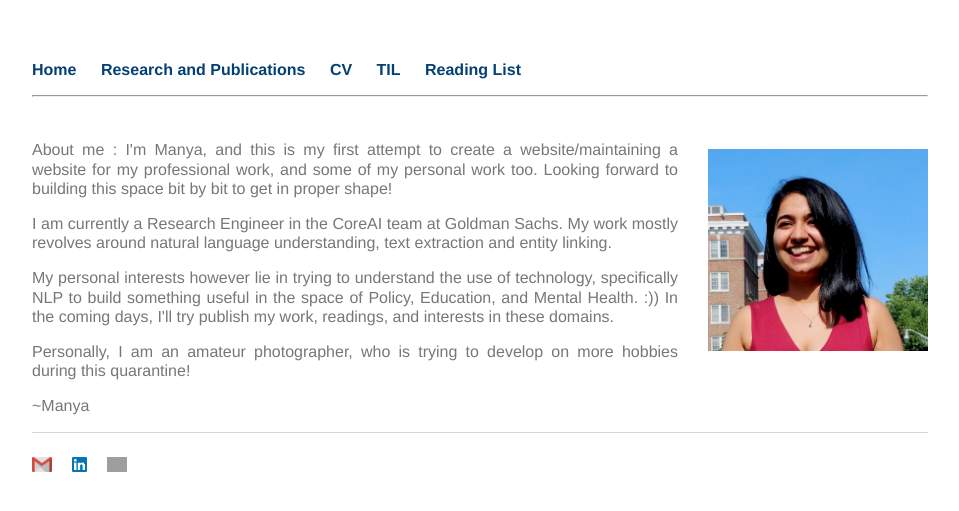
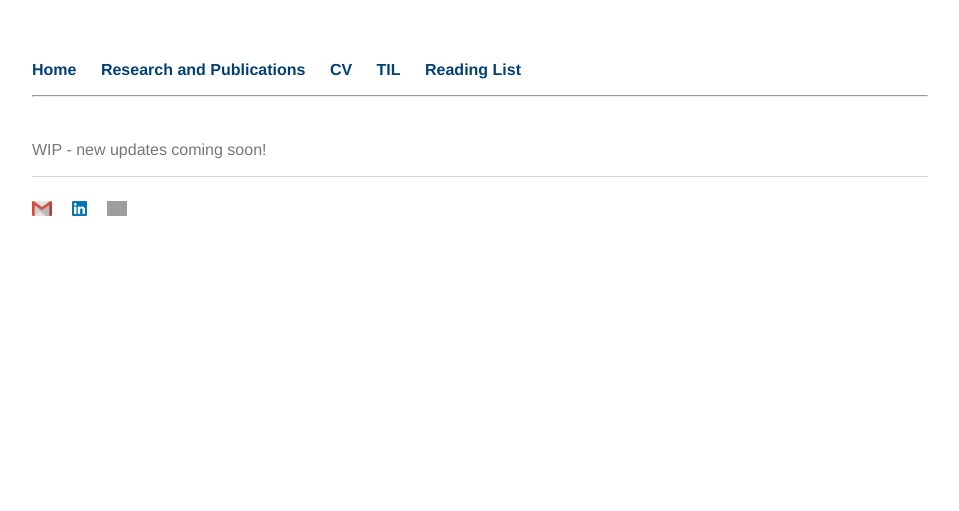
Before and after one commit to ManyaWadhwa/manyawadhwa.github.io, a Jekyll site: the page built from index.html, in a window 1280 px wide. Shown: the top 511 px of the page, without its empty margins (160-1119 px from the left). Built offline with Jekyll 4.4.1, drawn with Linux system fonts in a browser that asks for light colours; grey boxes are pictures that could not be loaded.

Commit message:
removed old content and made it WIP - will update soon

```diff
--- a/index.html
+++ b/index.html
@@ -6,16 +6,5 @@ title: Manya Wadhwa
 	<br>
 	<h1></h1>
 
-<img src="images/headshot.png" style="float:right" src="images/headshot.png" alt="picture" class="inline" width="220" style="padding-top: 0px; padding-bottom: 10px; padding-left: 40px; padding-right: 10px">
-
-<p align="justify">About me : I'm Manya, and this is my first attempt to create a website/maintaining a website for my professional work, and some of my personal work too. Looking forward to building this space bit by bit to get in proper shape! </p>
-
-<p align="justify"> I am currently a Research Engineer in the CoreAI team at Goldman Sachs. My work mostly revolves around natural language understanding, text extraction and entity linking. </p>
-
-<p align = "justify">My personal interests however lie in trying to understand the use of technology, specifically NLP to build something useful in the space of Policy, Education, and Mental Health. :)) In the coming days, I'll try publish my work, readings, and interests in these domains.</p>
-
-<p align="justify"> Personally, I am an amateur photographer, who is trying to develop on more hobbies during this quarantine!</p>
-
-<p> ~Manya </p>
-
+<p> WIP - new updates coming soon! </p>
 </div><!-- /.blurb -->
```
